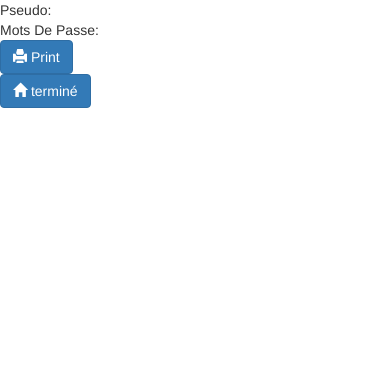
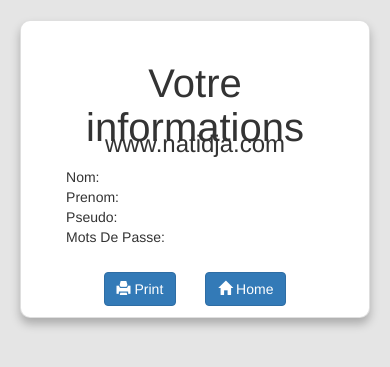
Before and after one commit to natidja/natidja-web-site, a PHP site: page /insert_test.php in a window 390 px wide. Shown: the top 367 px of the page. Run offline with PHP 8.4, Linux system fonts and the light colour scheme; data that the repository does not hold is empty.

Commit message:
le designe de les donnee de le nouveau test

```diff
--- a/insert_test.php
+++ b/insert_test.php
@@ -1,17 +1,218 @@
 <!DOCTYPE html>
 <html>
     <head>
+    <!-- Required meta tags-->
+    <meta charset="UTF-8">
+    <meta name="viewport" content="width=device-width, initial-scale=1, shrink-to-fit=no">
+    <meta name="description" content="au theme template">
+    <meta name="author" content="Hau Nguyen">
+    <meta name="keywords" content="au theme template">
+
+    <!-- Title Page-->
+    <title>Labo-Home</title>
+
+    <!-- Fontfaces CSS-->
+    <link href="css/font-face.css" rel="stylesheet" media="all">
+    <link href="vendor/font-awesome-4.7/css/font-awesome.min.css" rel="stylesheet" media="all">
+    <link href="vendor/font-awesome-5/css/fontawesome-all.min.css" rel="stylesheet" media="all">
+    <link href="vendor/mdi-font/css/material-design-iconic-font.min.css" rel="stylesheet" media="all">
+
+    <!-- Bootstrap CSS-->
+    <link href="vendor/bootstrap-4.1/bootstrap.min.css" rel="stylesheet" media="all">
     <link href="//maxcdn.bootstrapcdn.com/bootstrap/3.3.0/css/bootstrap.min.css" rel="stylesheet" id="bootstrap-css">
+    <link href="css/insert_test.css" rel="stylesheet">
     </head>
 <body>
-<?php
-    echo "Pseudo: " . $pseudo . "<br/> Mots De Passe: " . $mdp . "<br/>";
-?>
+    <!-- HEADER DESKTOP-->
+    <header class="header-desktop3 d-none d-lg-block">
+        <div class="section__content section__content--p35">
+            <div class="header3-wrap">
+                <div class="header__logo">
+                    <a href="#">
+                        <img src="images/icon/logo-white.png" alt="CoolAdmin" />
+                    </a>
+                </div>
 
-<button class="btn btn-primary hidden-print" onclick="window.print()"><span class="glyphicon glyphicon-print" aria-hidden="true"></span> Print</button>
-<form action="labo_home.php" >
-<button class="btn btn-primary hidden-print" ><span class="glyphicon glyphicon-home" aria-hidden="true"></span> terminé</button>
-</form>
+                <div class="header__tool">
 
+                    <div class="account-wrap">
+                        <div class="account-item account-item--style2 clearfix js-item-menu">
+                            <div class="image">
+                                <img src="images/icon/avatar-01.jpg" alt="John Doe" />
+                            </div>
+                            <div class="content">
+                                <a class="js-acc-btn" href="#" style="text-decoration: none;">john doe</a>
+                            </div>
+                            <div class="account-dropdown js-dropdown">
+                                <div class="info clearfix">
+                                    <div class="image">
+                                        <a href="#">
+                                            <img src="images/icon/avatar-01.jpg" alt="John Doe" />
+                                        </a>
+                                    </div>
+                                    <div class="content">
+                                        <h5 class="name">
+                                            <a href="#" style="text-decoration: none;">john doe</a>
+                                        </h5>
+                                        <span class="email">johndoe@example.com</span>
+                                    </div>
+                                </div>
+
+                                <div class="account-dropdown__body">
+                                    <div class="account-dropdown__footer">
+                                        <a href='labo_home.php' Broken Link style="text-decoration: none;">
+                                            <i class="zmdi zmdi-home"></i>Home</a>
+                                    </div>
+                                    <div class="account-dropdown__footer">
+                                        <a href='login_labo.php ' Broken Link style="text-decoration: none;">
+                                            <i class="zmdi zmdi-power"></i>Déconnecter</a>
+                                    </div>
+                                </div>
+                            </div>
+                        </div>
+                    </div>
+                </div>
+            </div>
+    </header>
+    <!-- END HEADER DESKTOP-->
+
+
+    <div class="cards">
+        <div class="card card-1">
+            <center><h1 class="title">Votre informations</h1></center><br>
+            <div>
+                <h3 style="text-align:center;">www.natidja.com<br></h3>
+                <?php
+                    try{
+                    include("Auth_pub.php");
+                    $req_sql = "SELECT * FROM patient WHERE id_test= (SELECT MAX(id_test) FROM test)";
+                    $result = $conn->query($req_sql);
+                    while($tuple = $result->fetch(PDO::FETCH_ASSOC)){
+                        $nom_p = $tuple['nom_p'];
+                        $prenom_p = $tuple['prenom_p'];
+                        $pseudo= $tuple['pseudo'];
+                        $mdp= $tuple['mdp'];
+                    }
+                    echo "Nom: &nbsp;" . $nom_p . "<br/> Prenom: &nbsp;" . $prenom_p . "<br/>";
+                    echo "Pseudo: &nbsp;" . $pseudo . "<br/> Mots De Passe: &nbsp;" . $mdp . "<br/>";
+                    $conn = null;
+
+                            } catch (PDOException $e) {
+                                echo "Erreur ! " . $e->getMessage() . "<br/>";
+                            }
+                ?>
+    </div>
+
+    <div style="text-align:center; margin-top:25px ">
+          <button class="btn btn-primary hidden-print" onclick="window.print()" ><span class="glyphicon glyphicon-print" aria-hidden="true"></span> Print</button>
+          <a href="labo_home.php" style="margin-left:25px ;">
+              <button class="btn btn-primary hidden-print" ><span class="glyphicon glyphicon-home" aria-hidden="true"></span> Home</button>
+          </a>
+    </div>
+    </div>
+</div>
+
+        <!-- Jquery JS-->
+        <script src="vendor/jquery-3.2.1.min.js"></script>
+        <!-- Bootstrap JS-->
+        <script src="vendor/bootstrap-4.1/popper.min.js"></script>
+        <script src="vendor/bootstrap-4.1/bootstrap.min.js"></script>
+        <!-- Vendor JS       -->
+        <script src="vendor/slick/slick.min.js"></script>
+        <script src="vendor/wow/wow.min.js"></script>
+        <script src="vendor/animsition/animsition.min.js"></script>
+        <script src="vendor/bootstrap-progressbar/bootstrap-progressbar.min.js"></script>
+        <script src="vendor/counter-up/jquery.waypoints.min.js"></script>
+        <script src="vendor/counter-up/jquery.counterup.min.js"></script>
+        <script src="vendor/circle-progress/circle-progress.min.js"></script>
+        <script src="vendor/perfect-scrollbar/perfect-scrollbar.js"></script>
+        <script src="vendor/chartjs/Chart.bundle.min.js"></script>
+        <script src="vendor/select2/select2.min.js"></script>
+
+        <!-- Main JS-->
+        <script src="js/main.js"></script>
+        <style type="text/css">
+        body{
+        background-color:#e5e5e5;
+        }
+      .cards {
+        display: flex;
+        flex-wrap: wrap;
+        justify-content: center;
+        }
+
+      .card {
+        margin: 20px;
+        padding: 20px 60px 20px 60px;
+        min-height: 200px;
+        display: grid;
+        grid-template-rows: 20px 50px 1fr 50px;
+        border-radius: 10px;
+        box-shadow: 0px 6px 10px rgba(0, 0, 0, 0.25);
+        transition: all 0.2s;
+        justify-content: center;
+        }
+
+      .card:hover {
+        box-shadow: 0px 6px 10px rgba(0, 0, 0, 0.4);
+        transform: scale(1.01);
+        }
+
+      .card__link,
+      .card__exit,
+      .card__icon {
+        position: relative;
+        text-decoration: none;
+        color: rgba(255, 255, 255, 0.9);
+        }
+
+      .card__link::after {
+        position: absolute;
+        top: 25px;
+        left: 0;
+        content: "";
+        width: 0%;
+        height: 3px;
+        background-color: rgba(255, 255, 255, 0.6);
+        transition: all 0.5s;
+        }
+
+      .card__link:hover::after {
+        width: 100%;
+        }
+
+      .card__exit {
+        grid-row: 1/2;
+        justify-self: end;
+        }
+
+
+      .card__title {
+        grid-row: 3/4;
+        font-weight: 400;
+        color: #ffffff;
+        }
+
+
+
+      /* CARD BACKGROUNDS */
+
+      .card-1 {
+        background: #ffffff;
+        }
+
+
+      /* RESPONSIVE */
+
+      @media (max-width: 1600px) {
+        .cards {
+          justify-content: center;
+        }
+        .title{
+            font-size: 40px;
+            margin: 20px;
+        }
+
+  </style>
 </body>
 </html>
```
Also changed, not shown: creat.php (+5 -2 lines), css/creat_style.css (+24 -0 lines), js/main.js (line endings or trailing spaces).
